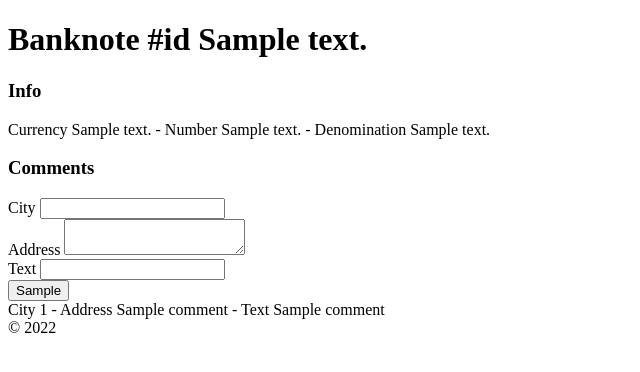
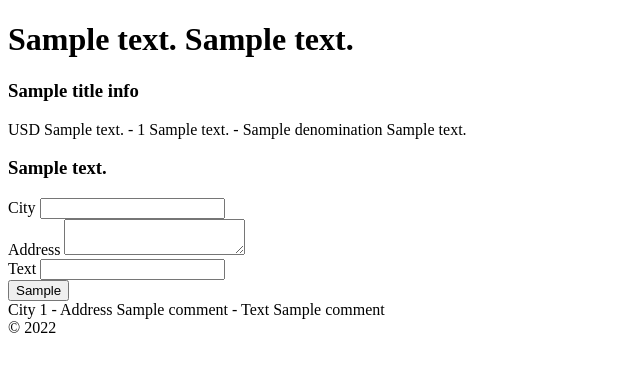
Before and after one commit to devholiday/money-travel, a Flask app: template templates/banknote.html in a window 1280 px wide. Shown: the part 44-416 px from the top of the page, without its empty margins (0-640 px from the left). Run offline with Flask 2, Linux system fonts and the light colour scheme; the template is opened without the code that fills it: values named after a table or form of the project are taken from there, most other values are stand-ins (such as "Sample title", 1, 10 or a date in 2020).

Commit message:
update translations

```diff
--- a/language/en.json
+++ b/language/en.json
@@ -6,5 +6,8 @@
     "city": "City",
     "address": "Address",
     "text": "Text",
-    "btn_add": "Add"
+    "btn_add": "Add",
+    "title_comments": "Comments",
+    "title_info": "Info",
+    "title_banknote": "Banknote"
 }
--- a/language/ru.json
+++ b/language/ru.json
@@ -6,5 +6,8 @@
     "city": "Город",
     "address": "Адрес",
     "text": "Текст",
-    "btn_add": "Добавить"
+    "btn_add": "Добавить",
+    "title_comments": "Комментарии",
+    "title_info": "Информация",
+    "title_banknote": "Банкнота"
 }
--- a/templates/banknote.html
+++ b/templates/banknote.html
@@ -1,15 +1,15 @@
 {% extends "layout.html" %}
 {% block title %}Banknote{% endblock %}
 {% block content %}
-  <h1>Banknote #id {{banknote[0]}}</h1>
+  <h1>{{title_banknote}} {{banknote[2]}}</h1>
   <div>
-    <h3>Info</h3>
-    Currency {{banknote[1]}} -
-    Number {{banknote[2]}} -
-    Denomination {{banknote[3]}}
+    <h3>{{ title_info }}</h3>
+    {{currency}} {{banknote[1]}} -
+    {{number}} {{banknote[2]}} -
+    {{denomination}} {{banknote[3]}}
   </div>
   <div>
-    <h3>Comments</h3>
+    <h3>{{ title_comments }}</h3>
 
     <form method="POST">
       {{ form.csrf_token }}
```
